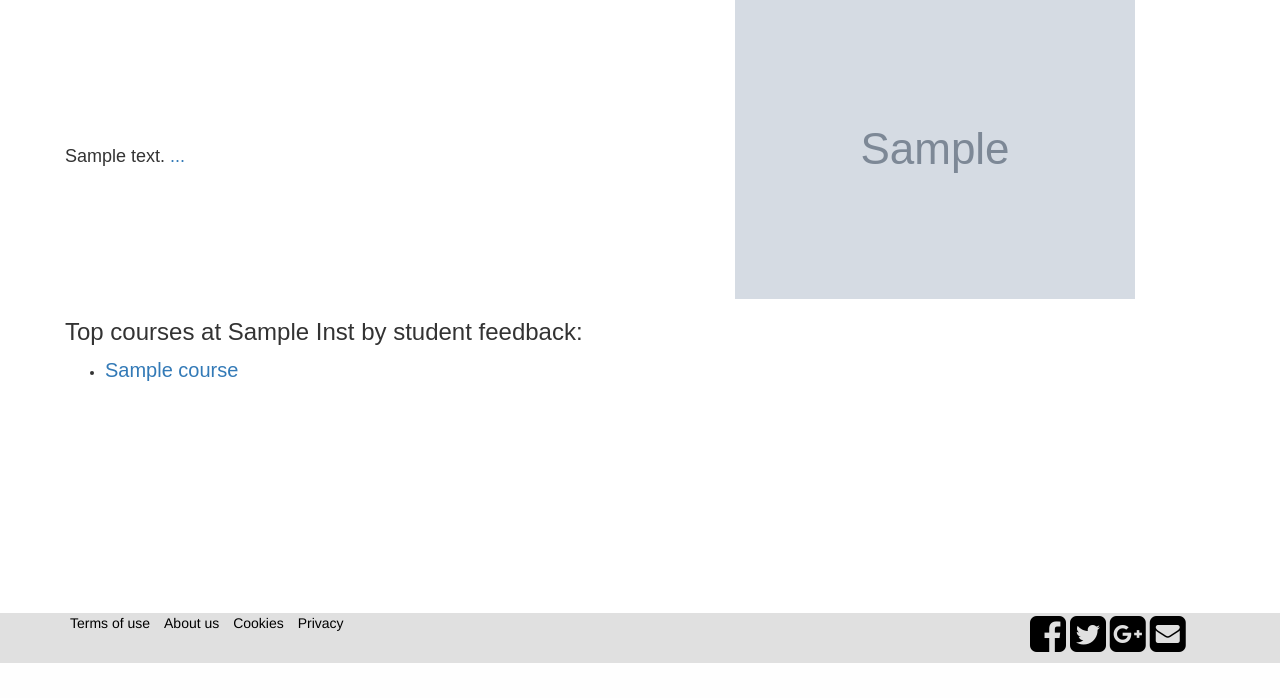
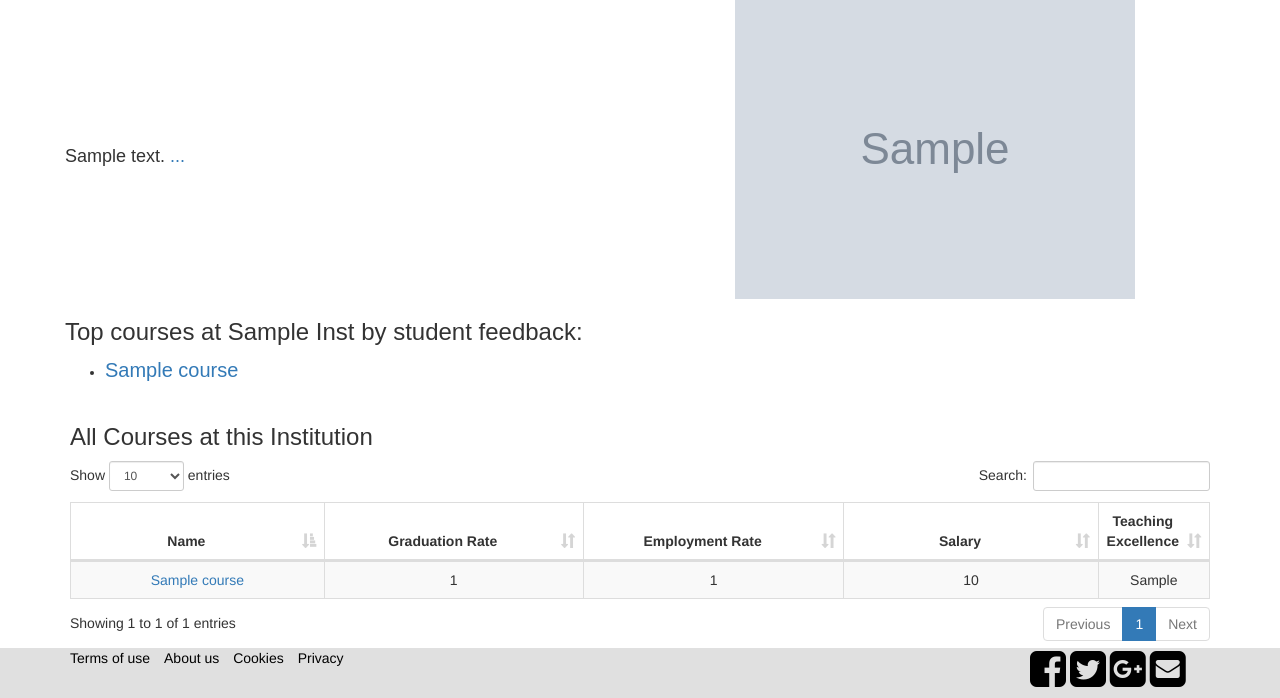
Before and after one commit to Jim-Walk/Software-Development-Assessment, a Flask app: template templates/institution.html in a window 1280 px wide. Shown: the part 187-885 px from the top of the page. Before the commit the page ends 850 px from the top, so only its background shows below. Run offline with Flask 2, Linux system fonts and the light colour scheme; the template is opened without the code that fills it: most values are stand-ins (such as "Sample title", 1, 10 or a date in 2020); grey boxes marked "Sample" are stand-in pictures; some libraries are stand-ins or nearby versions.

Commit message:
add course ranking to inst page

```diff
--- a/routes.py
+++ b/routes.py
@@ -43,9 +43,11 @@ def institution(UKPRN):
     logo = get_logo(inst['PROVIDER_NAME'])
     #logo = "https://via.placeholder.com/1200x1200.png?text=InstitutionLogo" #in case you exceed the limit
     wiki = get_wiki(inst['PROVIDER_NAME'])
-    courses = Courses().GetTopPerInstitution(UKPRN)
-    return render_template('institution.html', inst=inst, courses=courses,
-                           logo=logo, wiki=wiki)
+    courses = Courses()
+    top_courses = courses.GetTopPerInstitution(UKPRN)
+    all_courses = courses.GetByInstitution(UKPRN)
+    return render_template('institution.html', inst=inst, top_courses=top_courses,
+                           logo=logo, wiki=wiki, all_courses=all_courses)
 
 @app.route('/course/<int:UKPRN>/<KISCOURSEID>')
 def course(UKPRN, KISCOURSEID):
--- a/templates/institution.html
+++ b/templates/institution.html
@@ -2,8 +2,12 @@
 {% block title %}Rank it{% endblock %}
 {% block content %}
 
+<script src="{{ url_for('static',filename='js/my.js') }}"></script>
+    <script src="https://cdn.datatables.net/1.10.19/js/jquery.dataTables.min.js"></script>
+    <script src="https://cdn.datatables.net/1.10.19/js/dataTables.bootstrap.min.js"></script>
         <link href="{{ url_for('static',filename='css/bootstrap.min.css') }}" rel="stylesheet">
         <link href="{{ url_for('static',filename='css/a.css') }}" rel="stylesheet"><br>
+        <link href="{{ url_for('static',filename='css/dataTables.bootstrap.min.css') }}" rel="stylesheet">
         <div class="container" style="padding:10px">
             <div class='row sd_navigation'> <!-- navaigation -->
               <a href="/" class="sd_navigation_item" style="color:#333333"><u>Home</u></a>
@@ -32,8 +36,8 @@
             <div class="row">  <!-- Programs' list -->
                 <div class="col-md-6">
                     <ul style="padding-right:-20px">
-                    {% if courses %}
-                    {% for c in courses %}
+                    {% if top_courses %}
+                    {% for c in top_courses %}
                       <li><a style="font-family:sans-serif; font-size: 20px" href="/course/{{inst.UKPRN}}/{{c.KISCOURSEID}}">{{c.TITLE}}</a></li>
                     {% endfor %}
                     {% else %}
@@ -53,5 +57,38 @@
                 </div -->
             </div>
         </div>
+<div class="starter-template" hidden>
+        <h1>list of universities</h1>
+        <p class="lead">
+        </p>
+        <input type="button" value="get universities">
+        <input type="submit" value="get">
+</div>
+        <div class="container">
+            <h3> All Courses at this Institution </h3>
+            <table id="example" class="table table-hover table-bordered table-striped" style="width:100%">
+                <thead>
+                  <tr>
+                    <th class="col-md-3 text-center">Name</th>
+                    <th class="col-md-3 text-center">Graduation Rate</th>
+                    <th class="col-md-3 text-center">Employment Rate</th>
+                    <th class="col-md-3 text-center">Salary</th>
+                    <th class="col-md-3 text-center">Teaching Excellence</th>
+                  </tr>
+                </thead>
+                <tbody>
 
-      {% endblock %}
+                    {%for c in all_courses %}
+                        <tr>
+                            <td class="col-md-3 text-center"><a href="/courses/{{inst.UKPRN}}/{{c.KISCOURSEID}}">{{c.TITLE}}</a></br></td>
+                            <td class="col-md-3 text-center">{{c.graduation_rate_percent}}</br></td>
+                            <td class="col-md-3 text-center">{{c.employment_rate_percent}}</br></td>
+                            <td class="col-md-3 text-center">{{c.median_salary}}</br></td>
+                            <td class="col-md-3 text-center">{{c.nss.0.Q27}}</br></td>
+                        </tr>
+                    {%endfor%}
+                </tbody>
+            </table>
+        </div>
+
+{% endblock %}
--- a/templates/uni-list.html
+++ b/templates/uni-list.html
@@ -11,11 +11,11 @@
 <link href="{{ url_for('static',filename='css/dataTables.bootstrap.min.css') }}" rel="stylesheet">
 
 <div class="starter-template" hidden>
-        <h1>List of Universities</h1>
+        <h1>list of universities</h1>
         <p class="lead">
           {#%for i in uni_list %#}
           {%for i in range(5) %}
-            <a href="/institution/{{uni_list[i].UKPRN}}">{{uni_list[i].PROVIDER_NAME}}</a></br>
+            <a href="/institution/{{uni_list[i].ukprn}}">{{uni_list[i].provider_name}}</a></br>
           {%endfor%}
         </p>
         <input type="button" value="get universities">
```
Also changed, not shown: models.py (line endings or trailing spaces).
